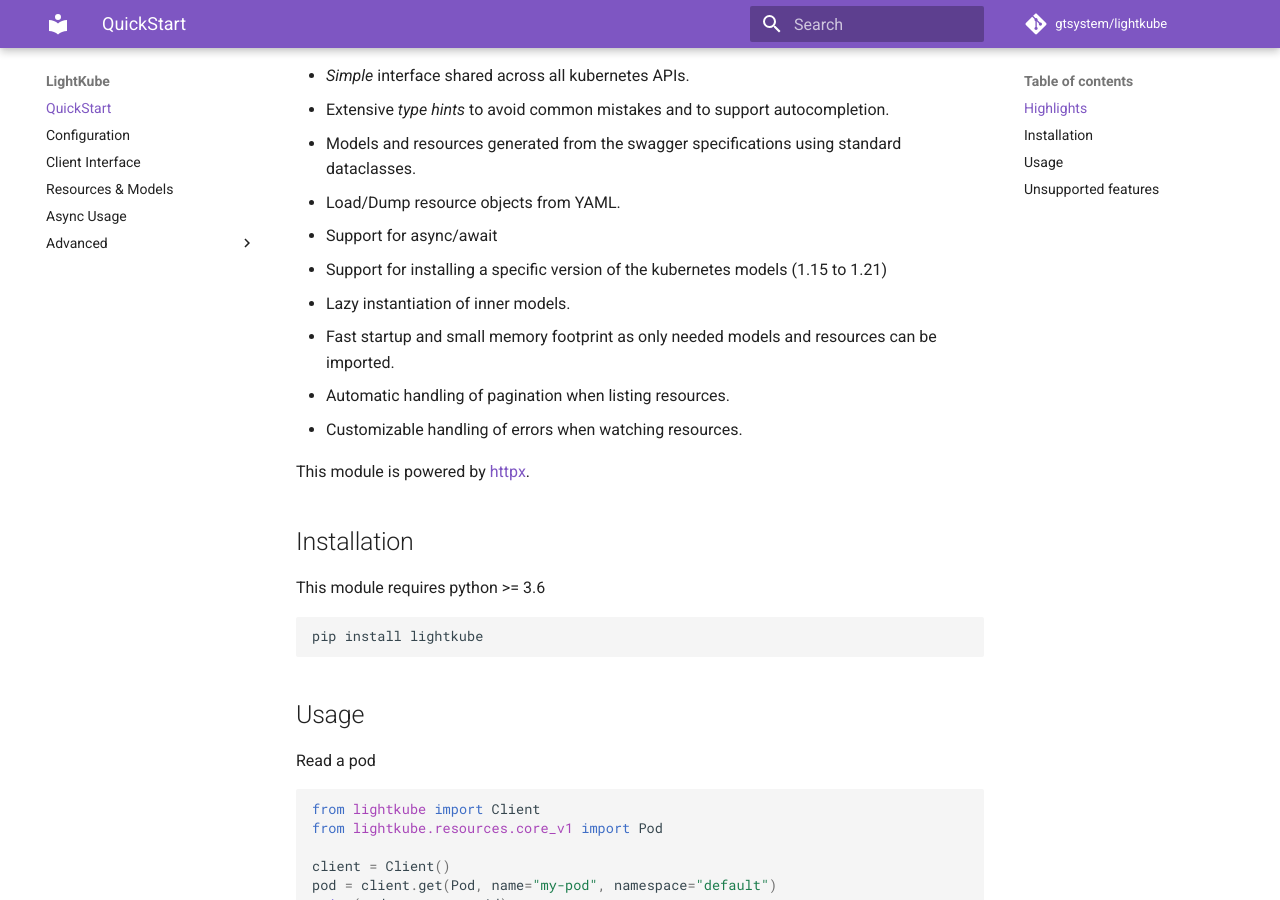
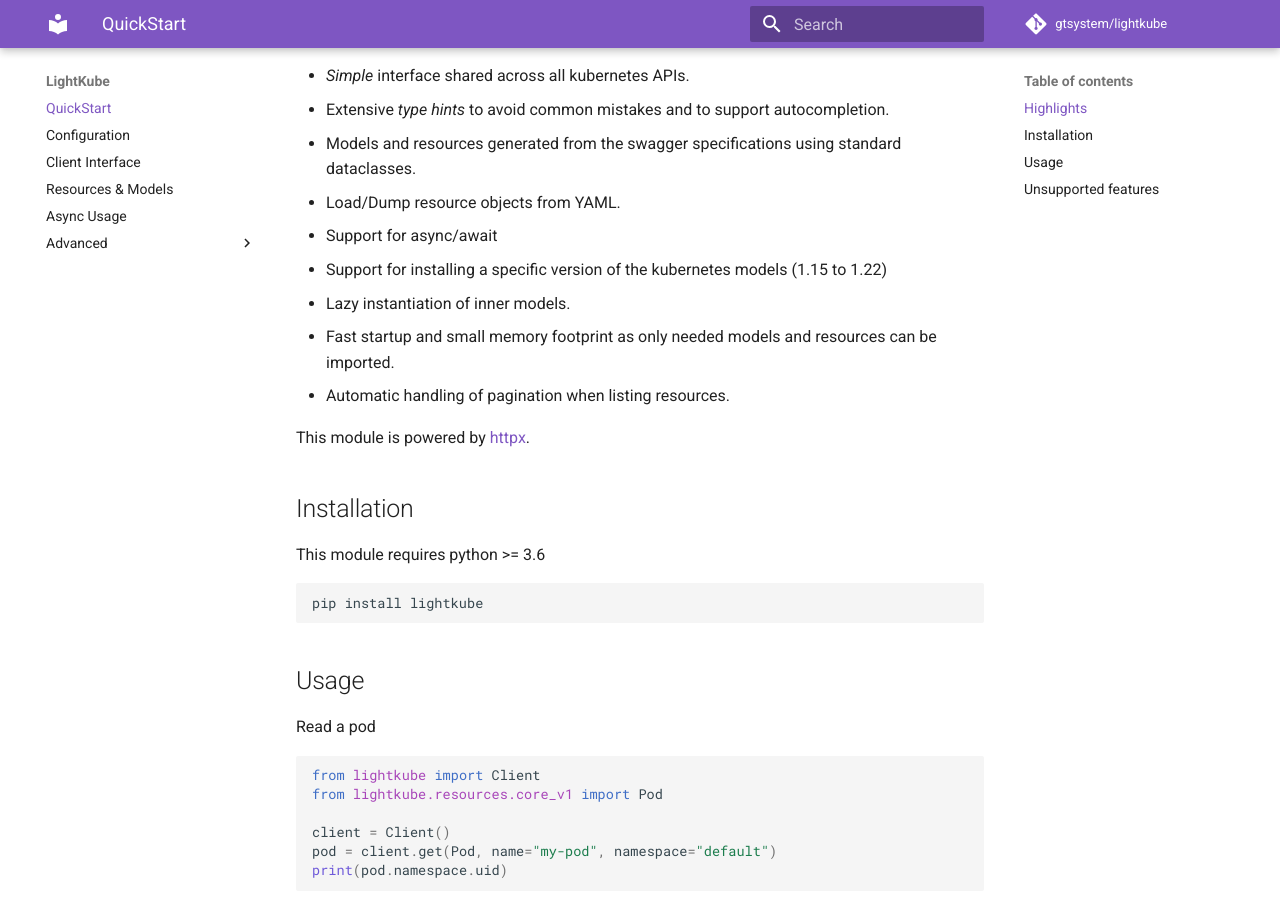
Before and after one commit to gtsystem/lightkube, an MkDocs documentation site: the page built from docs/index.md, in a window 1280 px wide and 900 px high, scrolled down 318 px. Built offline with MkDocs 1.6.1 and Material for MkDocs 9.7.7, drawn with Linux system fonts in a browser that asks for light colours; comment, search, counter and statistics services are not loaded.

Commit message:
Document support for kubernetes 1.22

```diff
--- a/README.md
+++ b/README.md
@@ -15,11 +15,10 @@
 * Models and resources generated from the swagger specifications using standard dataclasses.
 * Load/Dump resource objects from YAML.
 * Support for async/await
-* Support for installing a specific version of the kubernetes models (1.15 to 1.21)
+* Support for installing a specific version of the kubernetes models (1.15 to 1.22)
 * Lazy instantiation of inner models.
 * Fast startup and small memory footprint as only needed models and resources can be imported.
 * Automatic handling of pagination when listing resources.
-* Customizable handling of errors when watching resources.
 
 This module is powered by [httpx](https://github.com/encode/httpx/tree/master/httpx).
 
```
Also changed, not shown: docs/resources-and-models.md (+1 -0 lines).
